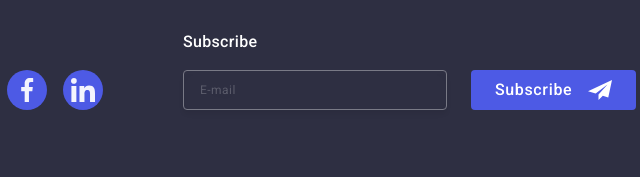
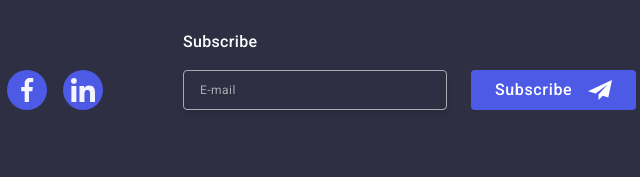
Before and after one commit to Pavlo1508/goit-markup-hw-06, a plain HTML site: page index.html in a window 1280 px wide. Shown: the part 3241-3418 px from the top of the page, 565-1205 px from the left. Drawn offline with nearby package versions, Linux system fonts and the light colour scheme.

Commit message:
Edited subscribe input

```diff
--- a/css/desktop.css
+++ b/css/desktop.css
@@ -160,6 +160,11 @@
 
 	.subscribe-input {
 		width: 264px;
+		opacity: 1;
+	}
+
+	.subscribe-input::placeholder {
+		opacity: 1;
 	}
 
 	.modal-close-icon {
--- a/css/mobile.css
+++ b/css/mobile.css
@@ -589,7 +589,7 @@ header .container {
 	filter: drop-shadow(0px 4px 4px rgba(0, 0, 0, 0.15));
 	border-radius: 4px;
 	color: #ffffff;
-	opacity: 0.6;
+	opacity: 0.3;
 }
 
 .subscribe-input::placeholder {
```
